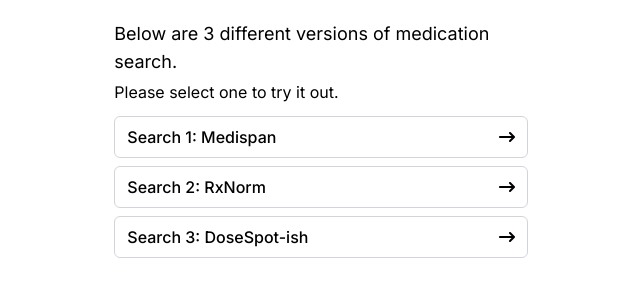
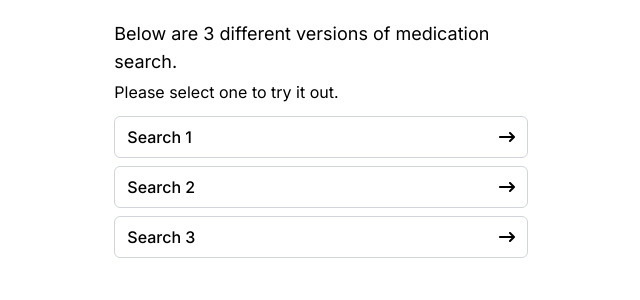
Before and after one commit to jknapp25/medispan-search-prototype, a Next.js app: page / in a window 1280 px wide. Shown: the top 300 px of the page, without its empty margins (319-959 px from the left). Built offline with nearby package versions, Linux system fonts and the light colour scheme.

Commit message:
add descriptions available by query param

```diff
--- a/app/page.jsx
+++ b/app/page.jsx
@@ -1,10 +1,17 @@
 "use client";
 
-import { useRouter } from "next/navigation";
+import { useRouter, useSearchParams } from "next/navigation";
 import { FaArrowRightLong } from "react-icons/fa6";
 
 export default function Home() {
   const router = useRouter();
+  const params = useSearchParams();
+  const showDescription = Boolean(
+    params.get("showDescription") === "true" ? true : false
+  );
+
+  console.log(typeof showDescription);
+  console.log(showDescription);
 
   return (
     <div className="p-5 grid grid-cols-3">
@@ -15,32 +22,49 @@
         </p>
         <p className="text-md mb-3">Please select one to try it out.</p>
         <div
-          class="border-solid border border-gray-300 rounded-md py-2 px-3 mt-3  cursor-pointer hover:bg-gray-50 font-medium"
+          className="border-solid border border-gray-300 rounded-md py-2 px-3 mt-3  cursor-pointer hover:bg-gray-50 font-medium"
           onClick={() => router.push("/search-1")}
         >
-          <div className="inline-block">Search 1: Medispan</div>
+          <div className="inline-block">
+            Search 1{showDescription ? ": Medispan" : null}
+          </div>
           <div className="inline-block float-right mt-1">
             <FaArrowRightLong />
           </div>
         </div>
         <div
-          class="border-solid border border-gray-300 rounded-md py-2 px-3 mt-2  cursor-pointer hover:bg-gray-50 font-medium"
+          className="border-solid border border-gray-300 rounded-md py-2 px-3 mt-2  cursor-pointer hover:bg-gray-50 font-medium"
           onClick={() => router.push("/search-2")}
         >
-          <div className="inline-block">Search 2: RxNorm</div>
+          <div className="inline-block">
+            Search 2{showDescription ? ": RxNorm" : null}
+          </div>
           <div className="inline-block float-right mt-1">
             <FaArrowRightLong />
           </div>
         </div>
         <div
-          class="border-solid border border-gray-300 rounded-md py-2 px-3 mt-2  cursor-pointer hover:bg-gray-50 font-medium"
+          className="border-solid border border-gray-300 rounded-md py-2 px-3 mt-2  cursor-pointer hover:bg-gray-50 font-medium"
           onClick={() => router.push("/search-3")}
         >
-          <div className="inline-block">Search 3: DoseSpot-ish</div>
+          <div className="inline-block">
+            Search 3{showDescription ? ": DoseSpot-ish" : null}
+          </div>
           <div className="inline-block float-right mt-1">
             <FaArrowRightLong />
           </div>
         </div>
+        {showDescription ? (
+          <div className="mt-5">
+            <a
+              href="https://austinkleon.com/2024/01/30/snails-and-magical-thinking/"
+              target={`_blank`}
+              className="text-blue-500 underline"
+            >
+              Beep boop
+            </a>
+          </div>
+        ) : null}
       </div>
       <div className="col-span-1"></div>
     </div>
```
